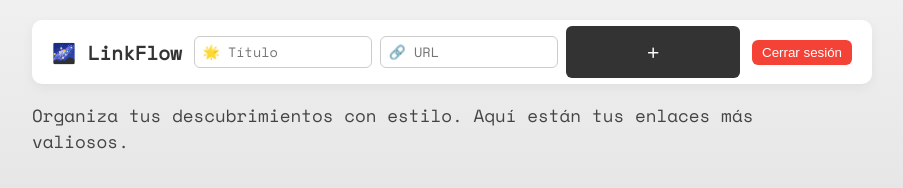
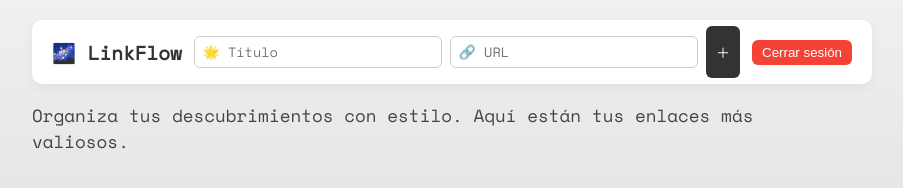
Before and after one commit to coffeetron832/cuddly-broccoli, a website: page public/dashboard.html in a window 1280 px wide. Shown: the whole page, without its empty margins (208-1111 px from the left). Drawn offline with nearby package versions, Linux system fonts and the light colour scheme; no server answers; sample sign-in values are in the browser's storage.

Commit message:
Update dashboard.html

```diff
--- a/public/dashboard.html
+++ b/public/dashboard.html
@@ -75,19 +75,23 @@
     }
 
     button[type="submit"] {
-      width: 100%;
-      padding: 12px;
-      background: #333;
-      color: white;
-      font-weight: bold;
-      border: none;
-      border-radius: 8px;
-      transition: background 0.3s ease;
-    }
+  width: auto; /* ya no ocupa todo el ancho */
+  padding: 6px 14px; /* más pequeño */
+  background: #444; /* más suave que el negro */
+  color: white;
+  font-weight: 500; /* menos grueso */
+  border: none;
+  border-radius: 5px; /* más discreto */
+  font-size: 14px; /* más pequeño */
+  cursor: pointer;
+  transition: background 0.3s ease, transform 0.1s ease;
+}
 
-    button[type="submit"]:hover {
-      background: #555;
-    }
+button[type="submit"]:hover {
+  background: #666;
+  transform: scale(1.02);
+}
+
 
     .links-grid {
       display: grid;
```
